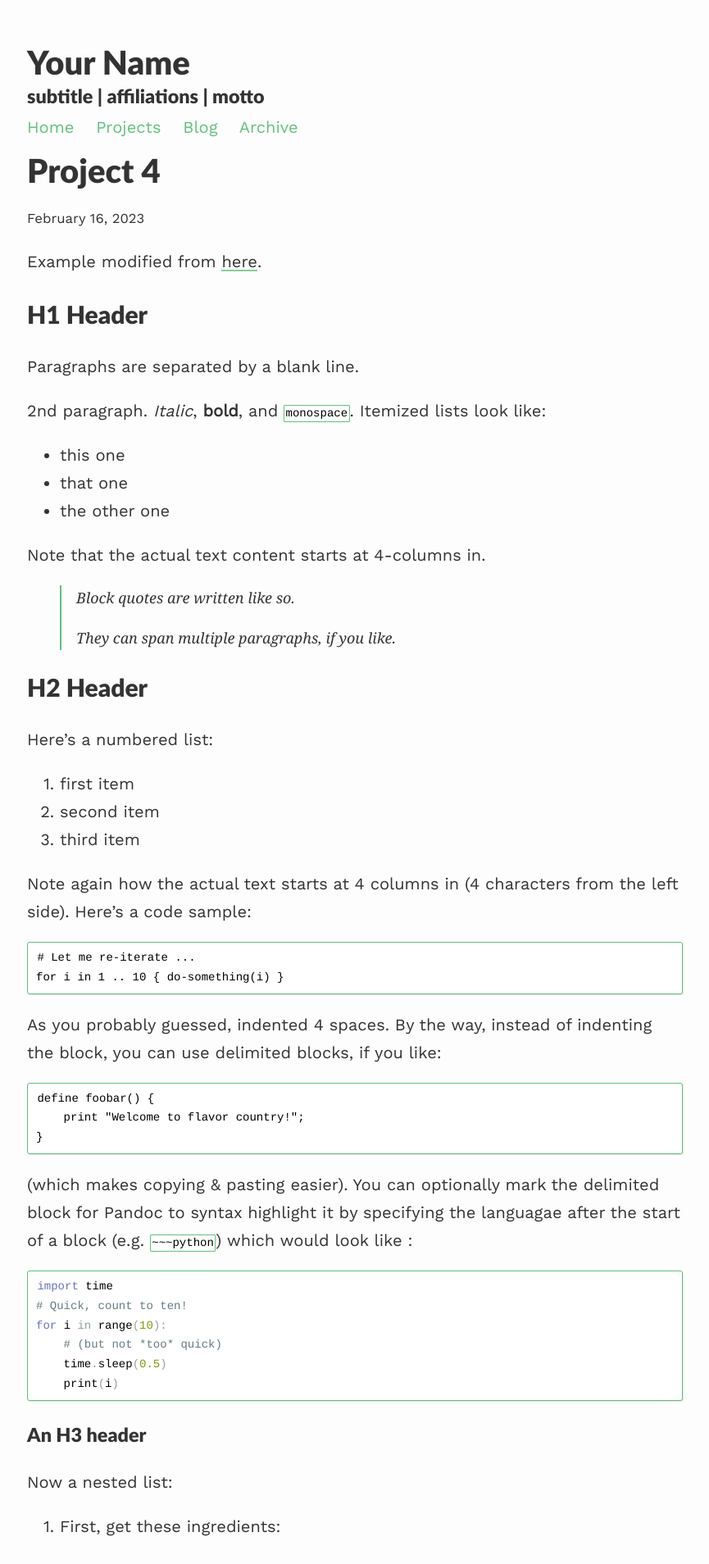
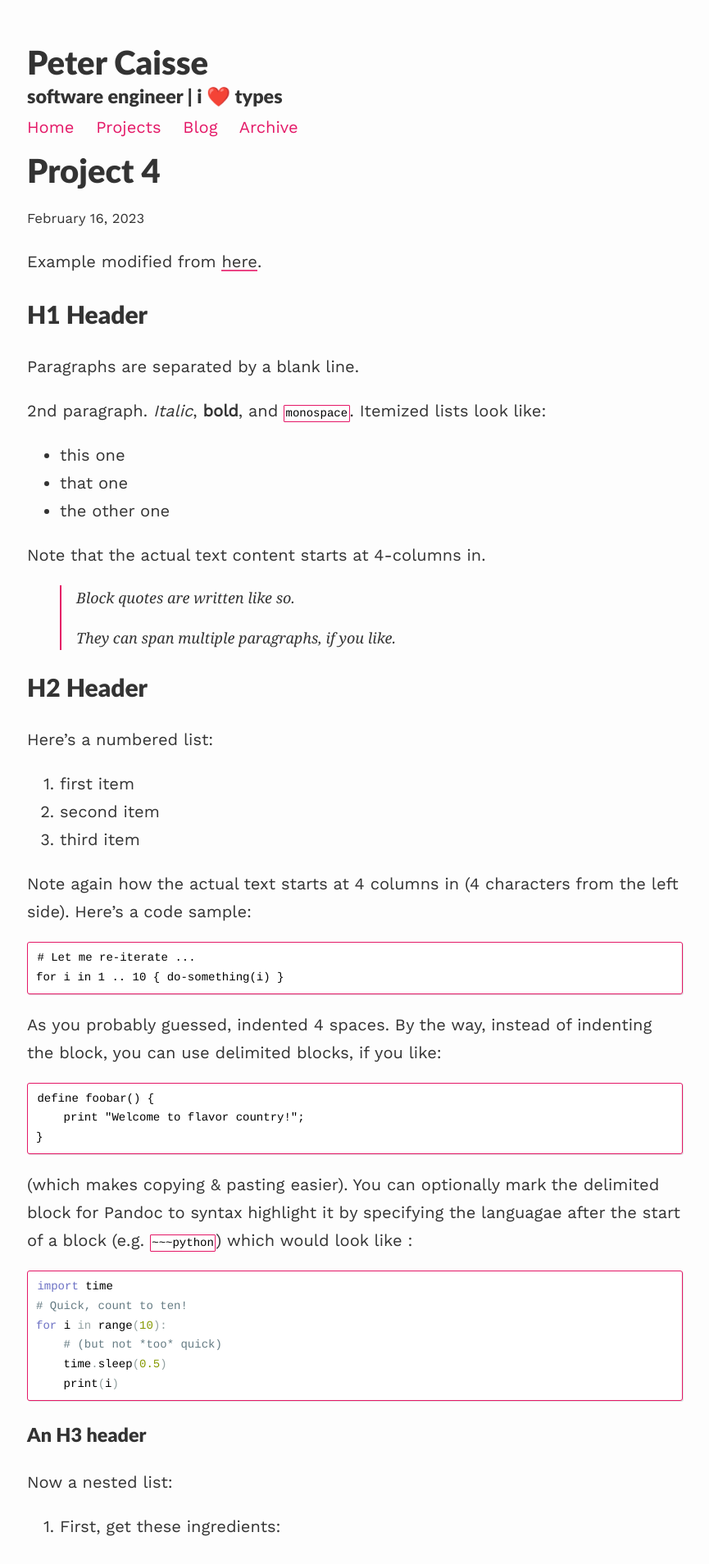
Before and after one commit to pcaisse/pcaisse.github.io, a Jekyll site: the page built from _projects/project4.md, in a window 1280 px wide. Shown: the top 1908 px of the page at 82% size, without its empty margins (207-1072 px from the left). Built offline with Jekyll 4.4.1, drawn with Linux system fonts in a browser that asks for light colours; nearby versions of some CDN libraries; formulas are drawn with MathJax 3; some of the changed text lies outside the part shown.

Commit message:
Personalize and make run locally

```diff
--- a/_config.yml
+++ b/_config.yml
@@ -1,9 +1,9 @@
 ### your site title here
 
-title: Your Name
-description: subtitle | affiliations | motto
+title: Peter Caisse
+description: software engineer | i ❤️ types
 
-baseurl: / #name of GitHub repository
+baseurl: "" #name of GitHub repository
 url: "" #custom url to be used instead of GitHub repository
 email: #
 
--- a/assets/css/_sass/variables.scss
+++ b/assets/css/_sass/variables.scss
@@ -8,7 +8,7 @@ $spacing-unit:     30px;
 $light-gray: gray;
 $text-color:       #333;
 $background-color: #fdfdfd;
-$brand-color:      #60c17d;
+$brand-color:      #e41867;
 $projectbox-text:  #1e2126;
 
 // Color scheme for light
```
Also changed, not shown: README.md.
